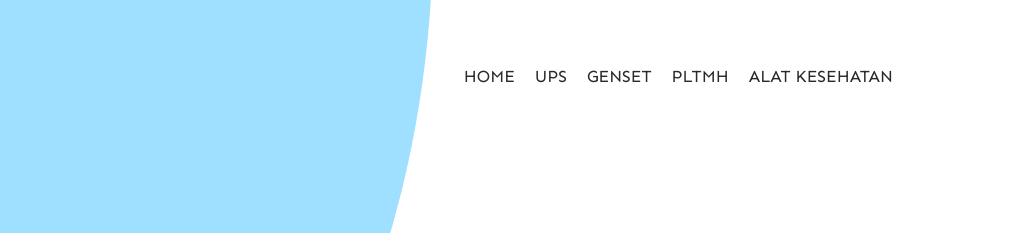
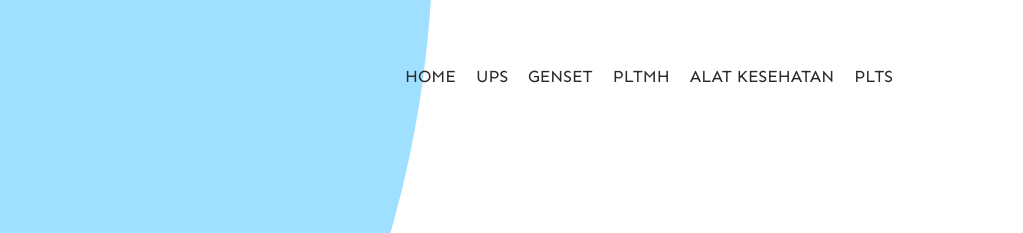
Before and after one commit to Celhan/PTgraciapesonasemesta, a plain HTML site: page index.html in a window 1280 px wide. Shown: the top 233 px of the page, 257-1280 px from the left. Drawn offline with nearby package versions, Linux system fonts and the light colour scheme; a script that the page names is missing; files whose address does not match are found by name.

Commit message:
Update index.html

```diff
--- a/index.html
+++ b/index.html
@@ -52,6 +52,9 @@
                      </li>
                      <li class="nav-item">
                         <a class="nav-link" href="alkes.html">ALAT KESEHATAN</a>
+                     </li>
+                     <li class="nav-item">
+                        <a class="nav-link" href="PLTS.html">PLTS</a>
                      </li>
                   </ul>
                </div>
@@ -247,6 +250,7 @@
                                      <div class="link_footer"><a href="genset.html">GENSET</a></div>
                                  </div>
                                  <div class="link_footer"><a href="alkes.html">ALAT KESEHATAN</a></div>
+                                 <div class="link_footer"><a href="PLTS.html">PLTS</a></div>
                              </div>
                      </div>
                   </div>
```
